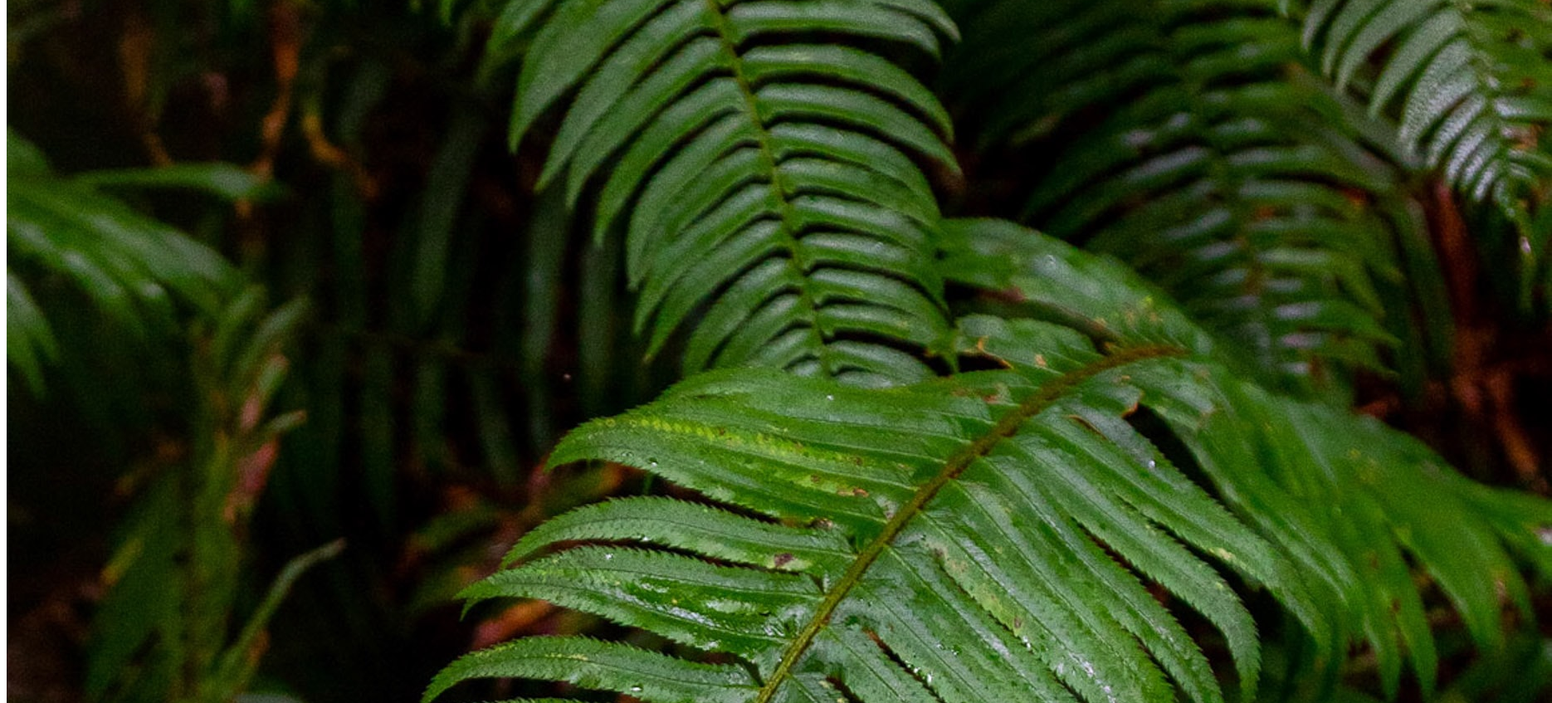
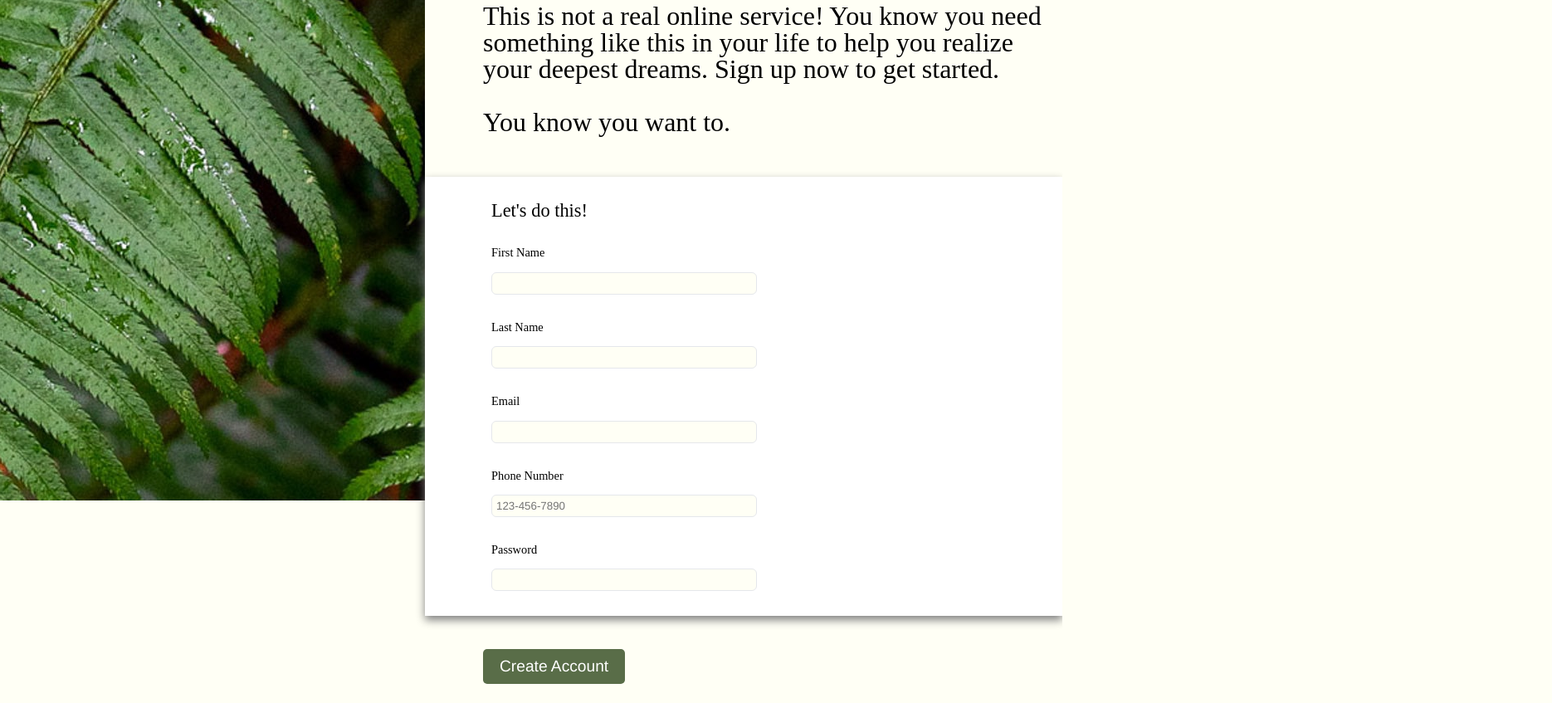
Before and after one commit to elk15/Sign-Up-Form, a plain HTML site: page index.html in a window 1280 px wide. Shown: the part 197-1044 px from the top of the page at 83% size, 1870 px wide, since content can reach past the window. After the commit the page ends 1021 px from the top, so only its background shows below. Drawn offline with Linux system fonts and the light colour scheme.

Commit message:
Implement basic styling

```diff
--- a/index.html
+++ b/index.html
@@ -10,46 +10,62 @@
 </head>
 
 <body>
-    <div><img src="assets/halie-west-25xggax4bSA-unsplash.jpg" alt="green"></div>
-    <form action="" method="post">
+    <div class="picture"></div>
+    <div class="right">
         <header>
             <h2>
                 This is not a real online service! You know you need something like this in your life to help you
                 realize your deepest dreams. Sign up now to get started.
+                <br><br>
                 You know you want to.
             </h2>
         </header>
+        <form action="" method="post">
+
+            <div class="container">
+                <h1>Let's do this!</h1>
+                <div class="container-form">
                     <div class="form-row">
                         <label for="fName">
-                FIRST NAME
+                            First Name
+                        </label>
                         <input type="text" id="fName" name="firstName" required maxlength="20" minlength="2">
-            </label>
-            <label for="lName">
-                LAST NAME
-                <input type="text" id="lName" name="lastName" required maxlength="20" minlength="2">
-            </label>
                     </div>
                     <div class="form-row">
+                        <label for="lName">
+                            Last Name
+                        </label>
+                        <input type="text" id="lName" name="lastName" required maxlength="20" minlength="2">
+                    </div>
+
+                    <div class="form-row">
                         <label for="email">
-                EMAIL
+                            Email
+                        </label>
                         <input type="email" id="email" name="email" required>
+                    </div>
+
+                    <div class="form-row">
+                        <label for="phone">
+                            Phone Number
                         </label>
-            <label for="phone">
-                PHONE NUMBER
                         <input type="text" id="phone" name="phone" inputmode="numeric" pattern="\d{3}[\-]\d{3}[\-]\d{4}"
                             placeholder="123-456-7890">
-            </label>
                     </div>
+
                     <div class="form-row">
                         <label for="password">
-                PASSWORD
+                            Password
+                        </label>
                         <input type="password" id="password" name="password" required
                             pattern="(?=^.{8,}$)((?=.*\d)|(?=.*\W+))(?![.\n])(?=.*[A-Z])(?=.*[a-z]).*$"
                             title="Needs at least one uppercase, lowercase, number and a minimum of 8 chars">
-            </label>
+                    </div>
+                </div>
             </div>
             <button type="submit">Create Account</button>
         </form>
+    </div>
 </body>
 
 </html>
--- a/reset.css
+++ b/reset.css
@@ -26,7 +26,7 @@ time, mark, audio, video {
 html {
     box-sizing: border-box;
   }
-*, *:before, *:after {
+  *, *:before, *:after {
     box-sizing: inherit;
   }
 /* HTML5 display-role reset for older browsers */
--- a/styles.css
+++ b/styles.css
@@ -0,0 +1,94 @@
+@import url(reset.css);
+
+*{
+    font-family: Helvetica, sans-serif;
+}
+
+body{
+    display: flex;
+    width: 100vw;
+    height: 100vh;
+    background-color: #FFFFF5;
+}
+h2{
+    font-size: 2rem;
+
+}
+.picture{
+    background-image: url(assets/halie-west-25xggax4bSA-unsplash.jpg);
+    background-position: center;
+    width: 40%;
+}
+
+.right{
+    width: 60%;
+    margin-top: 200px;
+}
+
+header,button{
+    margin-left: 70px;
+}
+
+.container{
+    margin-top: 50px;
+    background-color: #FFF;
+    width: 100%;
+    padding: 30px;
+    display: flex;
+    flex-direction: column;
+    justify-content: center;
+    gap: 2rem;
+    box-shadow: 0 5px 10px grey;
+
+}
+
+.container h1{
+    margin-left: 50px;
+    font-size: 1.4rem;
+}
+.container-form{
+    display: flex;
+    flex-direction: column;
+    margin-left: 50px;
+    gap: 2rem;
+}
+
+.form-row{
+    display: flex;
+    flex-direction: column;
+    gap: 1rem;
+}
+
+label{
+    font-size: 0.9rem;
+}
+
+input{
+    max-width: 20rem;
+    background-color: #FFFFF5;
+    border: 1px solid #E5E7EB;
+    border-radius: 6px;
+    padding: 5px;
+}
+
+input:focus{
+    outline: none;
+    box-shadow: 0 0 10px grey;
+}
+
+button{
+    background-color: #596D48;
+    border: none;
+    color: #FFF;
+    font-size: 1.2rem;
+    margin-top: 40px;
+    padding-top: 10px;
+    padding-bottom: 10px;
+    padding-left: 20px;
+    padding-right: 20px;
+    border-radius: 5px;
+}
+
+button:hover{
+    background-color: #37422c;
+}
```
Lines whose indentation alone changed are shown as unchanged.
